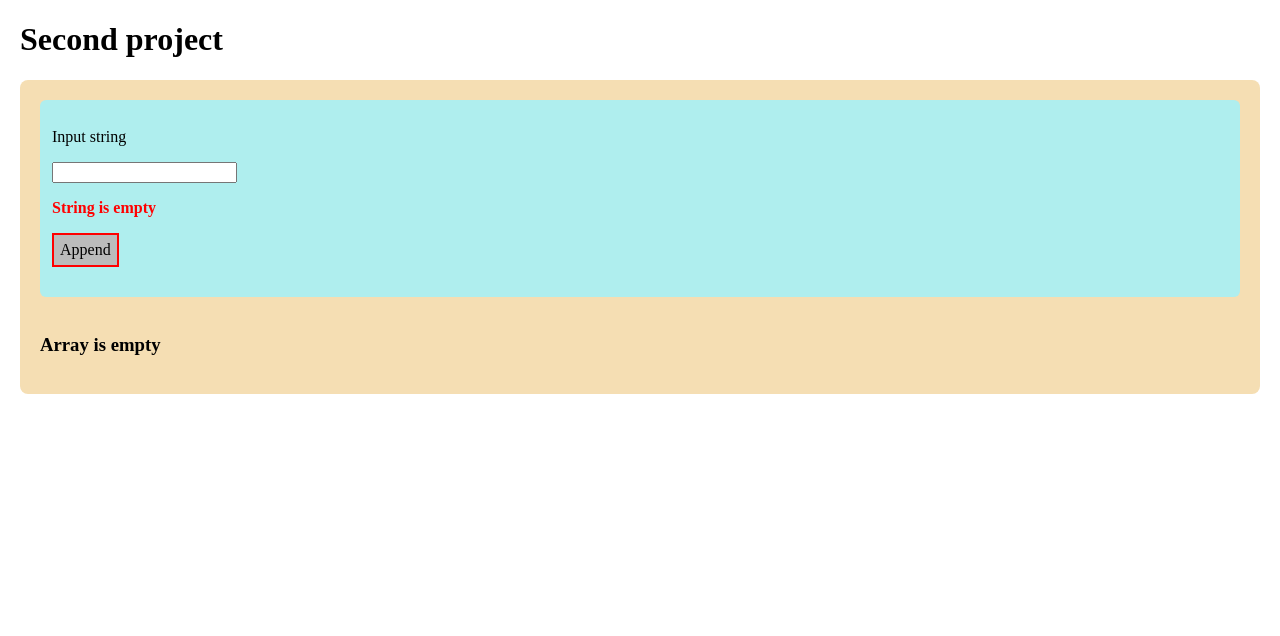
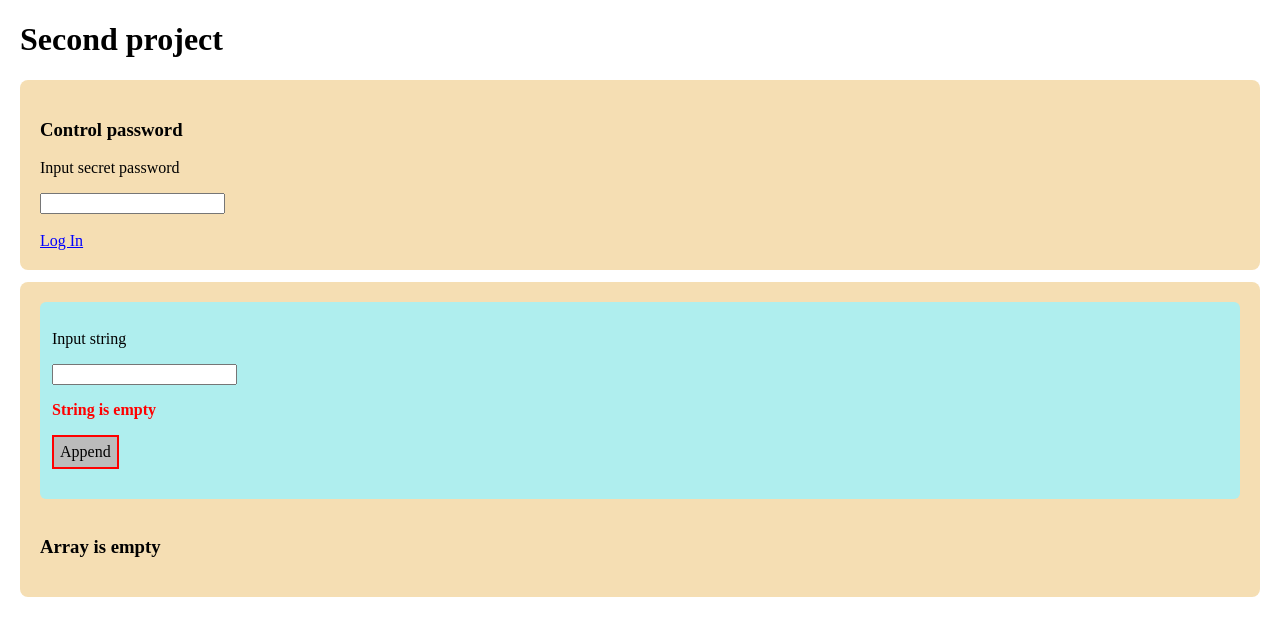
Before and after one commit to maxim218/react-second-test-project, a React (Create React App) app: page / in a window 1280 px wide. Shown: the top 636 px of the page. Built offline with nearby package versions, Linux system fonts and the light colour scheme.

Commit message:
use effect using to call action once

```diff
--- a/src/App.js
+++ b/src/App.js
@@ -1,9 +1,11 @@
 import FormAndListComponent from "./components/FormAndList/FormAndListComponent";
+import PasswordControlComponent from "./components/PasswordControl/PasswordControlComponent";
 
 export default function App() {
     return (
         <div>
             <h1>Second project</h1>
+            <PasswordControlComponent/>
             <FormAndListComponent/>
         </div>
     );
--- /dev/null
+++ b/src/components/PasswordControl/FormInputPassword.js
@@ -0,0 +1,24 @@
+import {useState} from "react";
+import React from 'react';
+
+export default function FormInputPassword(props) {
+    const [a, setA] = useState("");
+
+    function handlerChangeA(aEvent) {
+        setA(aEvent.target.value);
+    }
+
+    function handlerBtnClick() {
+        props.onInpOkBtnClick(a.trim());
+    }
+
+    return (
+        <React.Fragment>
+            <p>Input secret password</p>
+            <input type={"text"} spellCheck={"false"} autoComplete={"off"} onChange={handlerChangeA} value={a} />
+            <br/>
+            <br/>
+            <span onClick={handlerBtnClick} style={{cursor: 'pointer', color: 'blue', textDecoration: 'underline'}}>Log In</span>
+        </React.Fragment>
+    );
+}
--- /dev/null
+++ b/src/components/PasswordControl/PasswordControlComponent.js
@@ -0,0 +1,29 @@
+import FormInputPassword from "./FormInputPassword";
+import getSecretPasswordString from "./getSecretPasswordString";
+import {useEffect, useState} from "react";
+
+export default function PasswordControlComponent() {
+    const [admin, setAdmin] = useState(false);
+
+    useEffect(() => {
+        const secretPassword = getSecretPasswordString();
+        const storedPas = localStorage.getItem('PASSWORD');
+        const correctPasswordFlag = (secretPassword === storedPas);
+        setAdmin(correctPasswordFlag);
+    }, []);
+
+    function onInpOkBtnClick(secretWord) {
+        localStorage.setItem('PASSWORD', secretWord);
+        const secretPassword = getSecretPasswordString();
+        const storedPas = localStorage.getItem('PASSWORD');
+        const correctPasswordFlag = (secretPassword === storedPas);
+        setAdmin(correctPasswordFlag);
+    }
+
+    return (
+        <div style={{background: 'wheat', padding: '20px', borderRadius: '8px', marginBottom: "12px"}}>
+            <h3>Control password</h3>
+            {admin ? <h2>You are admin</h2> : <FormInputPassword onInpOkBtnClick={onInpOkBtnClick} />}
+        </div>
+    );
+}
--- /dev/null
+++ b/src/components/PasswordControl/getSecretPasswordString.js
@@ -0,0 +1,4 @@
+export default function getSecretPasswordString() {
+    const secretPassword = 'python';
+    return secretPassword.trim();
+}
```
